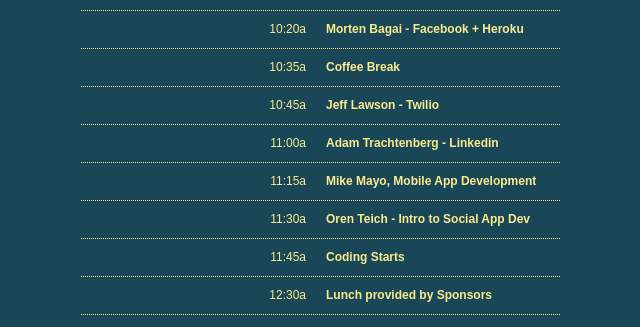
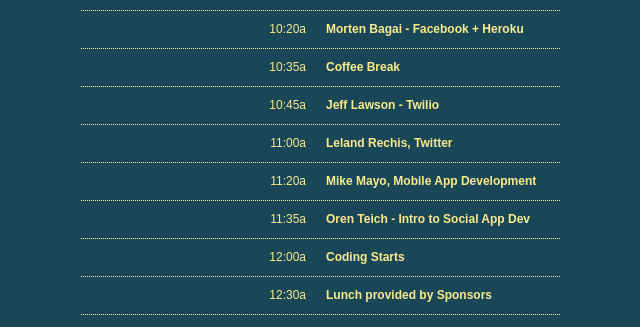
Before and after one commit to teich/socialappworkshop, a plain HTML site: page public/index.html in a window 1280 px wide. Shown: the part 2020-2347 px from the top of the page, 317-957 px from the left. Drawn offline with Linux system fonts and the light colour scheme.

Commit message:
final beta

```diff
--- a/public/index.html
+++ b/public/index.html
@@ -113,10 +113,10 @@
           <dt>10:20a</dt><dd>Morten Bagai - Facebook + Heroku</dd>
           <dt>10:35a</dt><dd>Coffee Break</dd>
           <dt>10:45a</dt><dd>Jeff Lawson - Twilio</dd>
-          <dt>11:00a</dt><dd>Adam Trachtenberg - Linkedin</dd>
-          <dt>11:15a</dt><dd>Mike Mayo, Mobile App Development</dd>
-          <dt>11:30a</dt><dd>Oren Teich - Intro to Social App Dev</dd>
-          <dt>11:45a</dt><dd>Coding Starts</dd>
+          <dt>11:00a</dt><dd>Leland Rechis, Twitter</dd>
+          <dt>11:20a</dt><dd>Mike Mayo, Mobile App Development</dd>
+          <dt>11:35a</dt><dd>Oren Teich - Intro to Social App Dev</dd>
+          <dt>12:00a</dt><dd>Coding Starts</dd>
           <dt>12:30a</dt><dd>Lunch provided by Sponsors</dd>
           <dt> 5:30p</dt><dd>Workshop Demos (to be recorded)</dd>
           <dt> 6:30p</dt><dd>After Workshop: Drinks at Butter?</dd>
```
